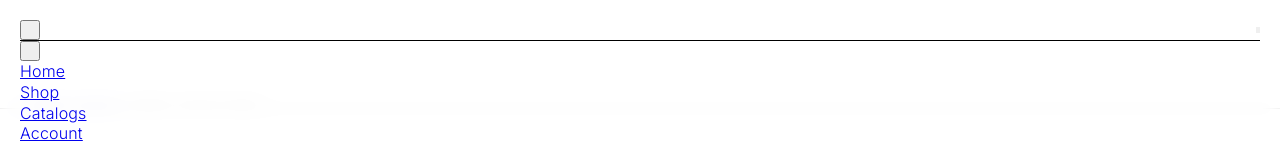
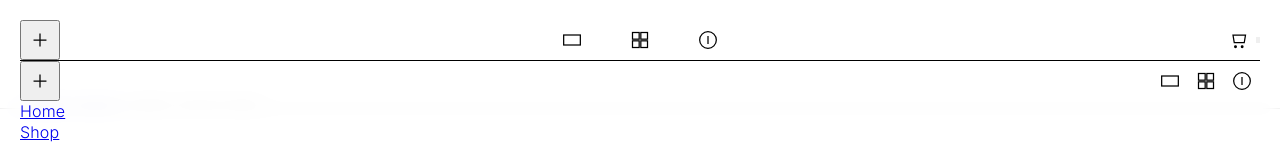
Before and after one commit to dalingcebo1/dalingcebo, a Next.js app in the folder dalingcebo-art-shop/: page /large-paintings in a window 1280 px wide. Both pictures are taken after a click on the button 1258 px from the left and 30 px from the top of the page. Shown: the top 145 px of the page. Built offline with nearby package versions, Linux system fonts and the light colour scheme; no server answers.

Commit message:
Refactor grid column settings for painting displays, enhance mobile navigation links, and implement a new checkout page with Stripe integration

```diff
--- a/dalingcebo-art-shop/src/app/large-paintings/page.tsx
+++ b/dalingcebo-art-shop/src/app/large-paintings/page.tsx
@@ -28,11 +28,14 @@ export default function LargePaintings() {
   const getGridColumns = () => {
     switch (zoomLevel) {
       case 0:
+        // Default view: dense 4-column grid on desktop
         return 'grid-cols-2 md:grid-cols-4'
       case 1:
-        return 'grid-cols-1 md:grid-cols-2'
+        // Mid zoom: more breathing room with 2 columns on desktop
+        return 'grid-cols-2 md:grid-cols-2'
       case 2:
-        return 'grid-cols-1'
+        // Max zoom: single column for full-width artworks
+        return 'grid-cols-1 md:grid-cols-1'
       default:
         return 'grid-cols-2 md:grid-cols-4'
     }
--- a/dalingcebo-art-shop/src/app/shop/page.tsx
+++ b/dalingcebo-art-shop/src/app/shop/page.tsx
@@ -10,6 +10,14 @@ import Breadcrumb from '@/components/Breadcrumb'
 
 export default function Shop() {
   const [zoomLevel, setZoomLevel] = useState(0)
+  const mobileNavLinks = [
+    { label: 'Home', href: '/' },
+    { label: 'Shop', href: '/shop' },
+    { label: 'Catalogs', href: '/catalogs' },
+    { label: 'Cart', href: '/cart' },
+    { label: 'Account', href: '/account' },
+    { label: 'Contact', href: '/contact' },
+  ]
 
   return (
     <main className="min-h-screen">
--- a/dalingcebo-art-shop/src/components/Header.tsx
+++ b/dalingcebo-art-shop/src/components/Header.tsx
@@ -16,47 +16,75 @@ const navIconLinks = [
   {
     href: '/large-paintings',
     title: 'Large Paintings',
-    renderIcon: (className = 'w-6 h-6') => (
-      <svg className={className} viewBox="0 0 24 24" fill="none" stroke="#000000" strokeWidth="1.5" strokeLinecap="round" strokeLinejoin="round">
-        <rect x="2" y="4" width="20" height="16" rx="1" />
-        <path d="M2 8h20M7 4v16" />
-        <circle cx="14" cy="14" r="2" />
+    renderIcon: (className = 'icon-nav') => (
+      <svg
+        className={className}
+        viewBox="0 0 24 24"
+        fill="none"
+        stroke="#000000"
+        strokeWidth="1.5"
+        strokeLinecap="square"
+        strokeLinejoin="miter"
+      >
+        <rect x="2" y="6" width="20" height="12" />
       </svg>
     ),
   },
   {
     href: '/small-paintings',
     title: 'Small Paintings',
-    renderIcon: (className = 'w-6 h-6') => (
-      <svg className={className} viewBox="0 0 24 24" fill="none" stroke="#000000" strokeWidth="1.5" strokeLinecap="round" strokeLinejoin="round">
-        <rect x="5" y="7" width="14" height="10" rx="1" />
-        <path d="M5 11h14M9 7v10" />
-        <circle cx="14.5" cy="14" r="1.5" />
+    renderIcon: (className = 'icon-nav') => (
+      <svg
+        className={className}
+        viewBox="0 0 24 24"
+        fill="none"
+        stroke="#000000"
+        strokeWidth="1.5"
+        strokeLinecap="square"
+        strokeLinejoin="miter"
+      >
+        <rect x="3" y="3" width="8" height="8" />
+        <rect x="13" y="3" width="8" height="8" />
+        <rect x="3" y="13" width="8" height="8" />
+        <rect x="13" y="13" width="8" height="8" />
       </svg>
     ),
   },
   {
     href: '/about',
     title: 'About',
-    renderIcon: (className = 'w-6 h-6') => (
-      <svg className={className} viewBox="0 0 24 24" fill="none" stroke="#000000" strokeWidth="1.5" strokeLinecap="round" strokeLinejoin="round">
-        <path d="M12 3c-1.5 0-2.7 1.2-2.7 2.7 0 1.5 1.2 2.7 2.7 2.7s2.7-1.2 2.7-2.7c0-1.5-1.2-2.7-2.7-2.7zM12 10.5c-3.3 0-6 2.7-6 6v4.5h12v-4.5c0-3.3-2.7-6-6-6z" />
-      </svg>
-    ),
-  },
-  {
-    href: '/cart',
-    title: 'Cart',
-    renderIcon: (className = 'w-6 h-6') => (
-      <svg className={className} viewBox="0 0 24 24" fill="none" stroke="#000000" strokeWidth="1.5" strokeLinecap="round" strokeLinejoin="round">
-        <path d="M7 4h14l-1.5 9H8L6 4H2" />
-        <circle cx="9" cy="20" r="1.5" />
-        <circle cx="18" cy="20" r="1.5" />
-        <path d="M6 4L8 13h11.5" />
+    renderIcon: (className = 'icon-nav') => (
+      <svg
+        className={className}
+        viewBox="0 0 24 24"
+        fill="none"
+        stroke="#000000"
+        strokeWidth="1.5"
+        strokeLinecap="square"
+        strokeLinejoin="miter"
+      >
+        <circle cx="12" cy="12" r="10" />
+        <path d="M12 8v8M12 8h.01" />
       </svg>
     ),
   },
 ]
+
+const CartIcon = ({ className = 'icon-nav' }: { className?: string }) => (
+  <svg
+    className={className}
+    viewBox="0 0 24 24"
+    fill="none"
+    stroke="#000000"
+    strokeWidth="1.5"
+    strokeLinecap="square"
+    strokeLinejoin="miter"
+  >
+    <path d="M6 6h15l-1.5 9H7.5z" />
+    <circle cx="9" cy="20" r="1" fill="#000000" />
+    <circle cx="17" cy="20" r="1" fill="#000000" />
+  </svg>
+)
 
 const mobileNavLinks = [
   { label: 'Home', href: '/' },
@@ -109,8 +137,8 @@ export default function Header({ zoomLevel = 0, setZoomLevel, showBackButton = f
             title="Go Back"
             aria-label="Go back to previous page"
           >
-            <svg className="w-6 h-6" viewBox="0 0 24 24" fill="none" stroke="#000000" strokeWidth="1.5" strokeLinecap="round" strokeLinejoin="round">
-              <path d="M19 12H5M12 19l-7-7 7-7"/>
+            <svg className="icon-nav" viewBox="0 0 24 24" fill="none" stroke="#000000" strokeWidth="1.5" strokeLinecap="square" strokeLinejoin="miter">
+              <path d="M19 12H5M12 5l-7 7 7 7"/>
             </svg>
           </button>
         ) : (
@@ -122,49 +150,49 @@ export default function Header({ zoomLevel = 0, setZoomLevel, showBackButton = f
             aria-label={zoomLevel >= 2 ? 'Zoom out of artworks grid' : 'Zoom into artworks grid'}
           >
             {zoomLevel >= 2 ? (
-              <svg className="w-6 h-6" viewBox="0 0 24 24" fill="none" stroke="#000000" strokeWidth="1.5" strokeLinecap="round" strokeLinejoin="round">
-                <rect x="4" y="4" width="6" height="6" />
-                <rect x="14" y="4" width="6" height="6" />
-                <rect x="4" y="14" width="6" height="6" />
-                <rect x="14" y="14" width="6" height="6" />
+              <svg className="icon-nav" viewBox="0 0 24 24" fill="none" stroke="#000000" strokeWidth="1.5" strokeLinecap="square" strokeLinejoin="miter">
+                <path d="M5 12h14" />
               </svg>
             ) : (
-              <svg className="w-6 h-6" viewBox="0 0 24 24" fill="none" stroke="#000000" strokeWidth="1.5" strokeLinecap="round" strokeLinejoin="round">
-                <rect x="3" y="3" width="7" height="7" />
-                <rect x="3" y="14" width="7" height="7" />
-                <rect x="14" y="3" width="7" height="7" />
-                <rect x="14" y="14" width="7" height="7" />
+              <svg className="icon-nav" viewBox="0 0 24 24" fill="none" stroke="#000000" strokeWidth="1.5" strokeLinecap="square" strokeLinejoin="miter">
+                <path d="M12 5v14M5 12h14" />
               </svg>
             )}
           </button>
         )}
 
         <div className="yeezy-nav-links">
-          {navIconLinks.map(link => {
-            const isCart = link.href === '/cart'
-            return (
+          {navIconLinks.map(link => (
             <Link
               key={link.href}
               href={link.href}
-                className={`yeezy-nav-link ${isCart ? 'relative' : ''}`}
+              className="yeezy-nav-link"
               title={link.title}
-                aria-label={isCart && itemCount > 0 ? `Cart with ${itemCount} items` : link.title}
+              aria-label={link.title}
             >
               {link.renderIcon()}
-                {isCart && itemCount > 0 && (
-                  <span className="absolute -top-1 -right-1 bg-black text-white text-[10px] w-5 h-5 flex items-center justify-center rounded-full">
-                    {itemCount}
-                  </span>
-                )}
             </Link>
-            )
-          })}
+          ))}
         </div>
 
         <div className="flex items-center gap-3">
           <div className="hidden sm:block">
             <AccountButton />
           </div>
+
+          <Link
+            href="/cart"
+            className="yeezy-nav-link relative"
+            title="Cart"
+            aria-label={itemCount > 0 ? `Cart with ${itemCount} items` : 'Cart'}
+          >
+            <CartIcon />
+            {itemCount > 0 && (
+              <span className="absolute -top-1 -right-1 bg-black text-white text-[10px] w-5 h-5 flex items-center justify-center rounded-full">
+                {itemCount}
+              </span>
+            )}
+          </Link>
 
           <button
             type="button"
@@ -192,8 +220,8 @@ export default function Header({ zoomLevel = 0, setZoomLevel, showBackButton = f
                 title="Go Back"
                 aria-label="Go back to previous page"
               >
-                <svg className="w-6 h-6" viewBox="0 0 24 24" fill="none" stroke="#000000" strokeWidth="1.5" strokeLinecap="round" strokeLinejoin="round">
-                  <path d="M19 12H5M12 19l-7-7 7-7"/>
+                <svg className="icon-nav" viewBox="0 0 24 24" fill="none" stroke="#000000" strokeWidth="1.5" strokeLinecap="square" strokeLinejoin="miter">
+                  <path d="M19 12H5M12 5l-7 7 7 7"/>
                 </svg>
               </button>
             ) : (
@@ -205,44 +233,30 @@ export default function Header({ zoomLevel = 0, setZoomLevel, showBackButton = f
                 aria-label={zoomLevel >= 2 ? 'Zoom out of artworks grid' : 'Zoom into artworks grid'}
               >
                 {zoomLevel >= 2 ? (
-                  <svg className="w-6 h-6" viewBox="0 0 24 24" fill="none" stroke="#000000" strokeWidth="1.5" strokeLinecap="round" strokeLinejoin="round">
-                    <rect x="4" y="4" width="6" height="6" />
-                    <rect x="14" y="4" width="6" height="6" />
-                    <rect x="4" y="14" width="6" height="6" />
-                    <rect x="14" y="14" width="6" height="6" />
+                  <svg className="icon-nav" viewBox="0 0 24 24" fill="none" stroke="#000000" strokeWidth="1.5" strokeLinecap="square" strokeLinejoin="miter">
+                    <path d="M5 12h14" />
                   </svg>
                 ) : (
-                  <svg className="w-6 h-6" viewBox="0 0 24 24" fill="none" stroke="#000000" strokeWidth="1.5" strokeLinecap="round" strokeLinejoin="round">
-                    <rect x="3" y="3" width="7" height="7" />
-                    <rect x="3" y="14" width="7" height="7" />
-                    <rect x="14" y="3" width="7" height="7" />
-                    <rect x="14" y="14" width="7" height="7" />
+                  <svg className="icon-nav" viewBox="0 0 24 24" fill="none" stroke="#000000" strokeWidth="1.5" strokeLinecap="square" strokeLinejoin="miter">
+                    <path d="M12 5v14M5 12h14" />
                   </svg>
                 )}
               </button>
             )}
 
             <div className="flex space-x-6">
-              {navIconLinks.map(link => {
-                const isCart = link.href === '/cart'
-                return (
+              {navIconLinks.map(link => (
                 <Link
                   key={link.href}
                   href={link.href}
-                    className={`yeezy-nav-link ${isCart ? 'relative' : ''}`}
+                  className="yeezy-nav-link"
                   onClick={() => setIsMenuOpen(false)}
                   title={link.title}
-                    aria-label={isCart && itemCount > 0 ? `Cart with ${itemCount} items` : link.title}
+                  aria-label={link.title}
                 >
-                    {link.renderIcon('w-6 h-6')}
-                    {isCart && itemCount > 0 && (
-                      <span className="absolute -top-1 -right-1 bg-black text-white text-[10px] w-5 h-5 flex items-center justify-center rounded-full">
-                        {itemCount}
-                      </span>
-                    )}
+                  {link.renderIcon('icon-nav')}
                 </Link>
-                )
-              })}
+              ))}
             </div>
           </div>
 
```
Also changed, not shown: dalingcebo-art-shop/src/app/cart/page.tsx (+5 -5 lines), dalingcebo-art-shop/src/app/checkout/page.tsx (+6 -6 lines), dalingcebo-art-shop/src/app/small-paintings/page.tsx (+5 -2 lines), dalingcebo-art-shop/src/components/ArtGallery.tsx (+5 -2 lines), dalingcebo-art-shop/src/components/CheckoutModal.tsx (+4 -4 lines), dalingcebo-art-shop/src/components/Toast.tsx (+5 -5 lines). Lines whose indentation alone changed are shown as unchanged.
